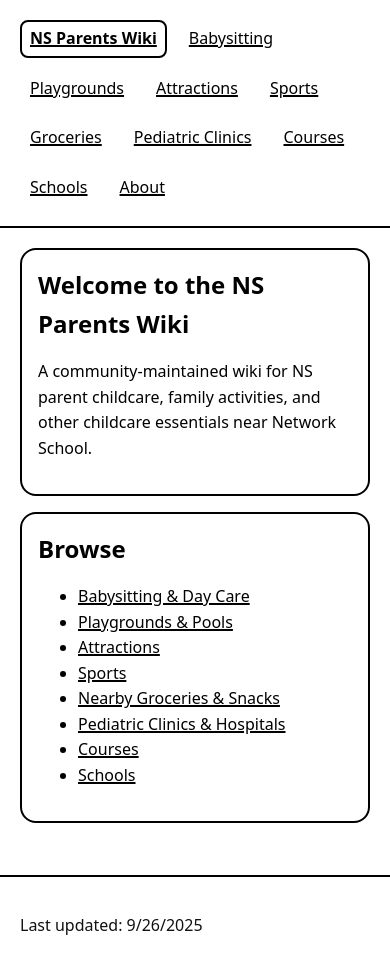
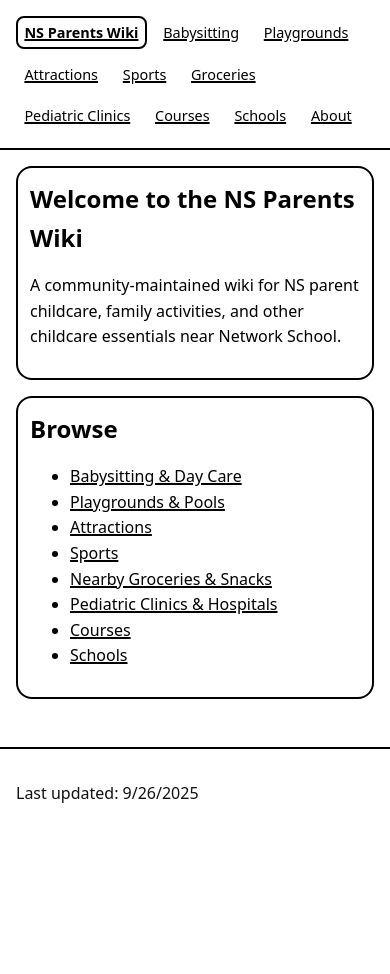
Before and after one commit to learn-burn-code-123/ns-parents-wiki, a React (Vite) app: page / in a window 390 px wide. After the commit the page ends 844 px from the top, so only its background shows below. Built offline with nearby package versions, Linux system fonts and the light colour scheme.

Commit message:
Add mobile responsive CSS for consistent borders and layout

```diff
--- a/src/styles.css
+++ b/src/styles.css
@@ -35,3 +35,12 @@ input[type="search"] {
 }
 hr { border: none; border-top: 2px solid var(--border); margin: 2rem 0; }
 img { display: block; margin-left: auto; margin-right: auto; }
+
+/* Mobile responsive adjustments */
+@media (max-width: 768px) {
+  .container { padding: 1rem; }
+  .card { padding: 0.75rem; }
+  .nav { gap: 0.5rem; }
+  .nav a { padding: 0.2rem 0.4rem; font-size: 0.9rem; }
+  iframe { max-width: 100%; }
+}
```
